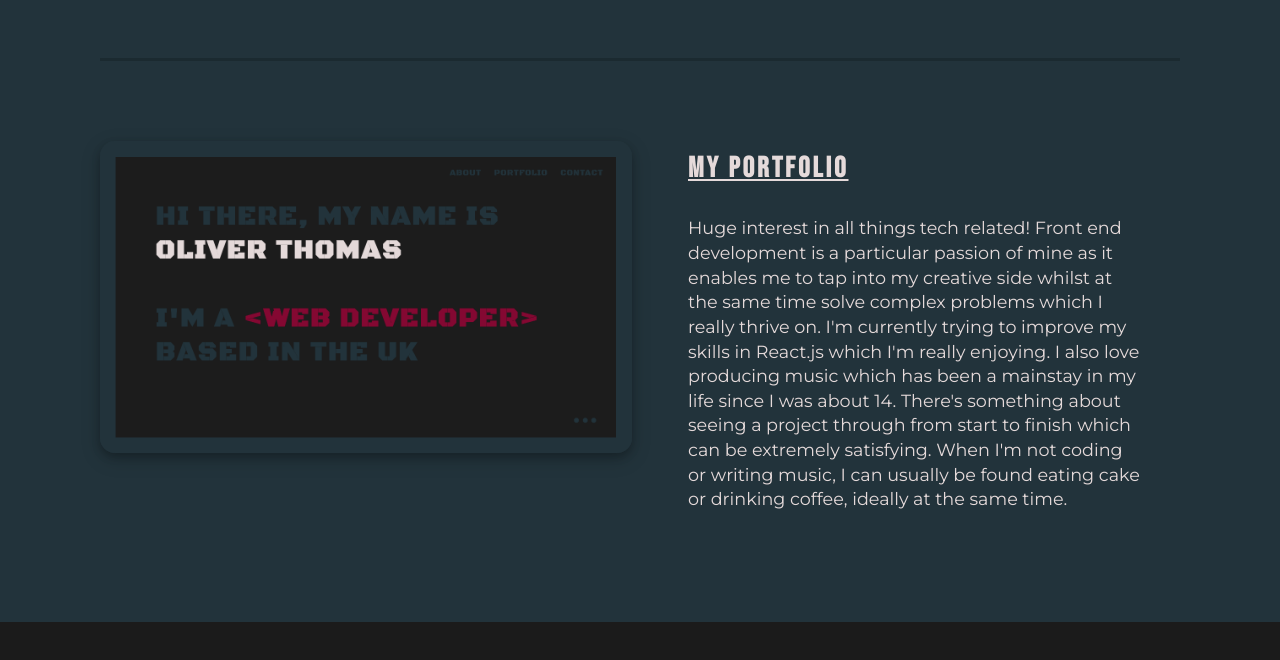
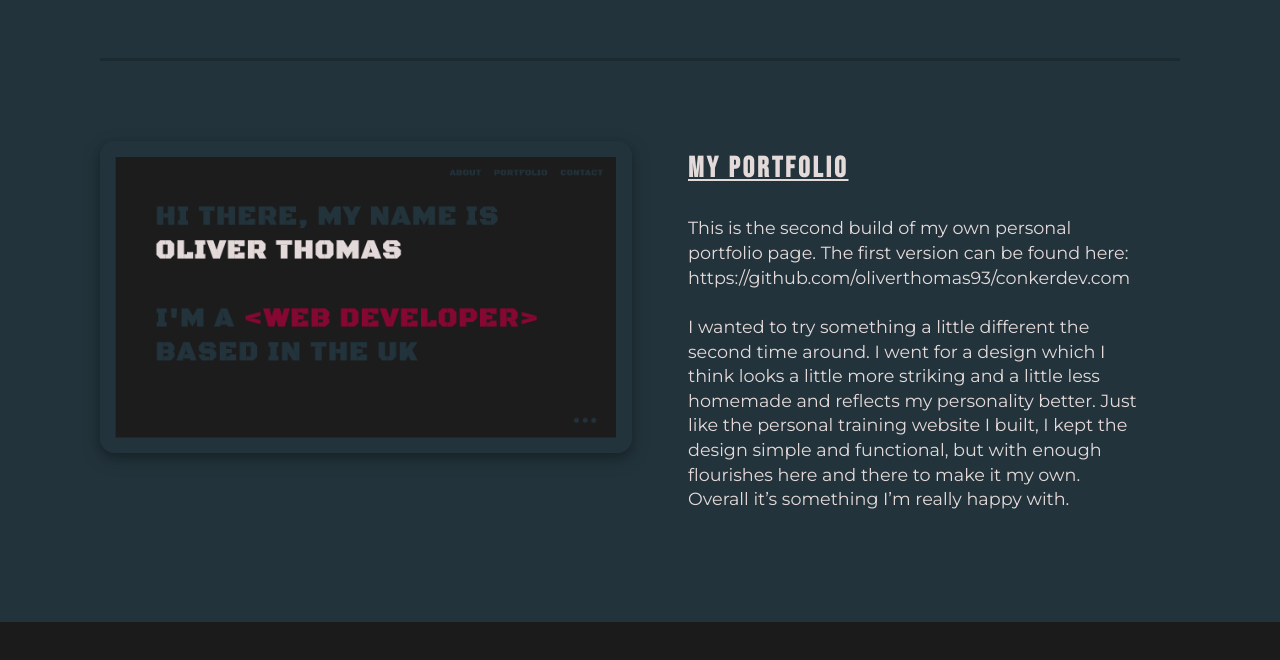
Before and after one commit to oliverthomas93/conkerdev1.2, a plain HTML site: page index.html in a window 1280 px wide. Shown: the part 2597-3257 px from the top of the page. Drawn offline with nearby package versions, Linux system fonts and the light colour scheme; a script that the page names is missing; a web font is replaced by a local one.

Commit message:
Update index.html

```diff
--- a/index.html
+++ b/index.html
@@ -52,7 +52,7 @@
                     <img class="images" src="./PortfolioV2.png" alt="My Portfolio">
                     <div class="text-box">
                         <h1>My Portfolio</h1>
-                        <p>Huge interest in all things tech related! Front end development is a particular passion of mine as it enables me to tap into my creative side whilst at the same time solve complex problems which I really thrive on. I'm currently trying to improve my skills in React.js which I'm really enjoying. I also love producing music which has been a mainstay in my life since I was about 14. There's something about seeing a project through from start to finish which can be extremely satisfying. When I'm not coding or writing music, I can usually be found eating cake or drinking coffee, ideally at the same time.</p>
+                        <p>This is the second build of my own personal portfolio page. The first version can be found here: https://github.com/oliverthomas93/conkerdev.com<br><br>I wanted to try something a little different the second time around. I went for a design which I think looks a little more striking and a little less homemade and reflects my personality better. Just like the personal training website I built, I kept the design simple and functional, but with enough flourishes here and there to make it my own. Overall it’s something I’m really happy with.</p>
                     </div>
                 </div>
             </div>
```
